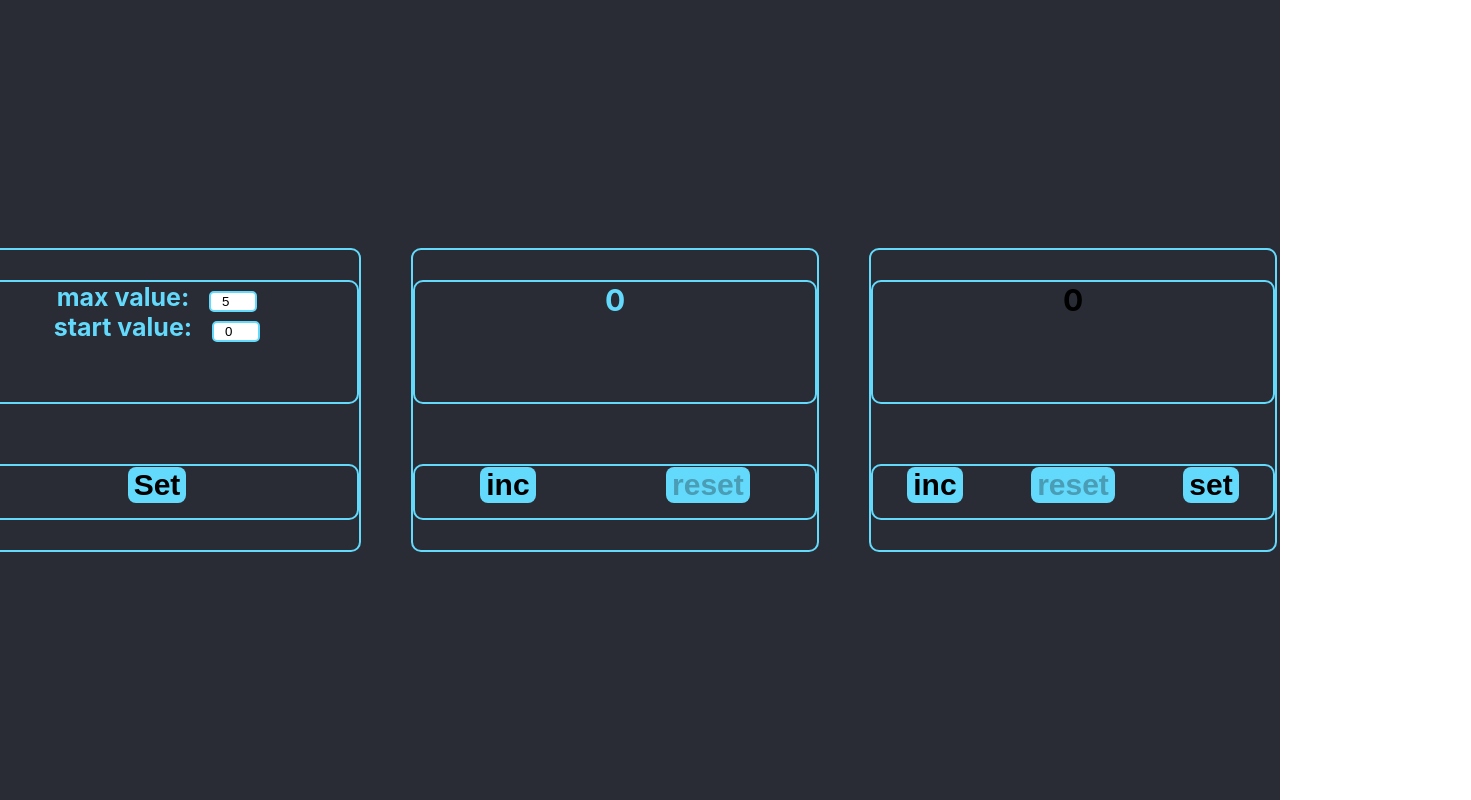
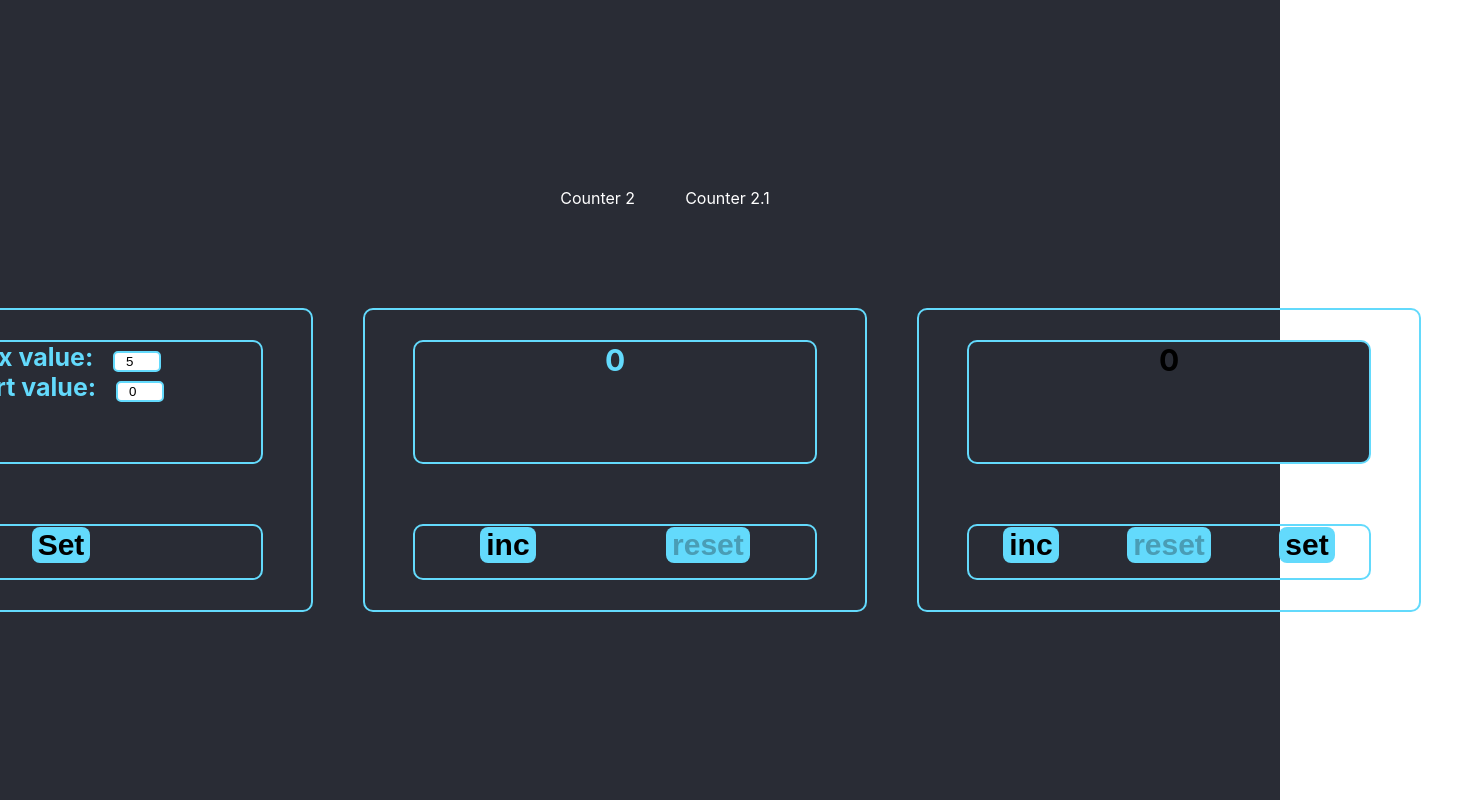
Before and after one commit to braivs/iti_counter, a React (Create React App) app: page / in a window 1280 px wide. Shown: the whole page, 1471 px wide, since content can reach past the window. Built offline with nearby package versions, Linux system fonts and the light colour scheme.

Commit message:
counter 2.1 before sass install

```diff
--- a/package.json
+++ b/package.json
@@ -10,8 +10,10 @@
     "@types/node": "^12.0.0",
     "@types/react": "^17.0.0",
     "@types/react-dom": "^17.0.0",
+    "@types/react-router-dom": "^5.1.7",
     "react": "^17.0.2",
     "react-dom": "^17.0.2",
+    "react-router-dom": "^5.2.0",
     "react-scripts": "4.0.3",
     "typescript": "^4.1.2",
     "web-vitals": "^1.0.1"
--- a/src/App.css
+++ b/src/App.css
@@ -6,4 +6,21 @@
   justify-content: center;
   align-items: center;
   box-sizing: border-box;
+  flex-direction: column;
 }
+
+.navbar {
+  display: flex;
+  margin-bottom: 100px;
+}
+.navItem {
+  margin-left: 50px;
+}
+.navItem a {
+  color: white;
+  text-decoration: none;
+}
+
+.counterBox {
+  display: flex;
+}
--- a/src/App.tsx
+++ b/src/App.tsx
@@ -3,6 +3,7 @@ import './App.css';
 import {Counter} from './components/Counter';
 import {Settings} from './components/Settings';
 import {SettingsWithCounter} from './components/SettingsWithCounter';
+import {NavLink} from 'react-router-dom';
 
 function App() {
   // стартовое и максимальные значения
@@ -87,6 +88,15 @@ function App() {
 
   return (
     <div className="App">
+      <div className={'navbar'}>
+        <div className='navItem'>
+          <NavLink to="/counter2">Counter 2</NavLink>
+        </div>
+        <div className='navItem'>
+          <NavLink to="/counter2.1">Counter 2.1</NavLink>
+        </div>
+      </div>
+      <div className="counterBox">
         <Settings startValue={startValue}
                   startValueHandler={startValueHandler}
                   maxValue={maxValue}
@@ -113,6 +123,7 @@ function App() {
                              isResetButtonDisabled={isResetButtonDisabled}
         />
       </div>
+    </div>
   );
 }
 
```
Also changed, not shown: src/index.tsx (+4 -3 lines), 1 other file (tests, documents, lock files or other folders). Lines whose indentation alone changed are shown as unchanged.
